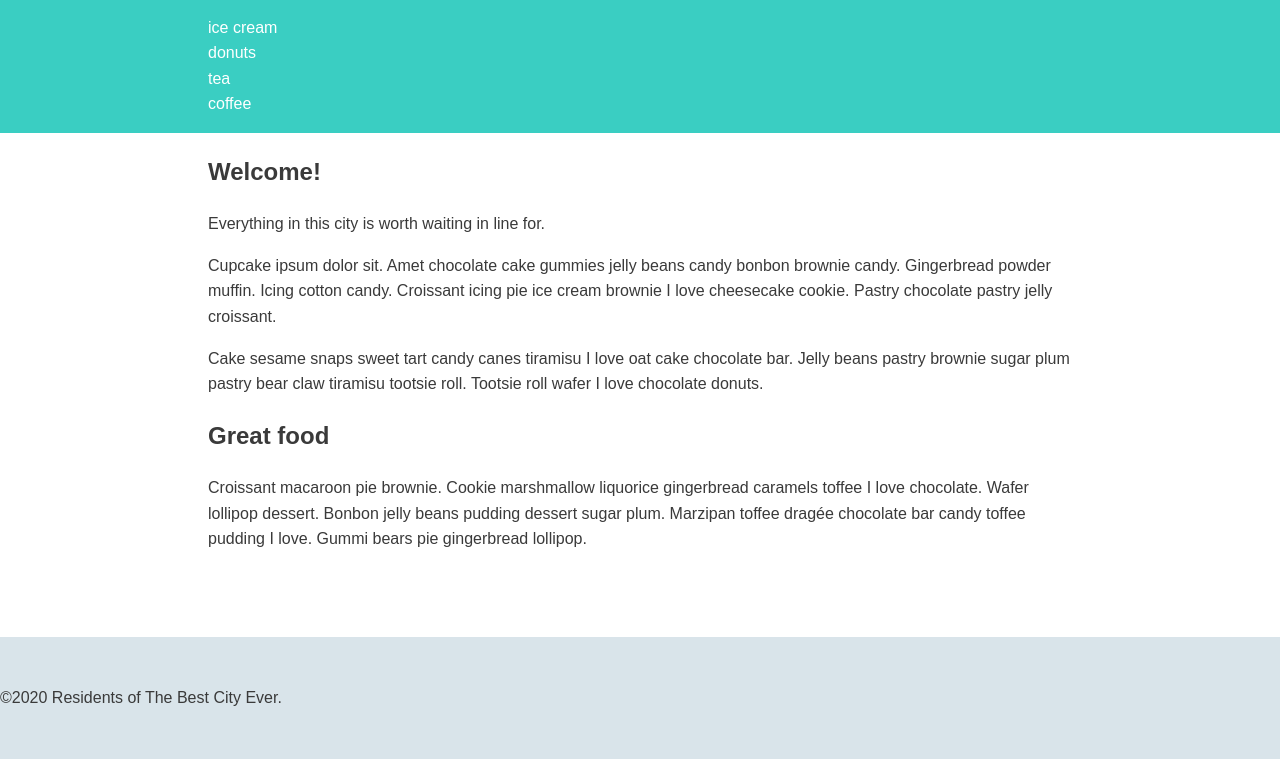
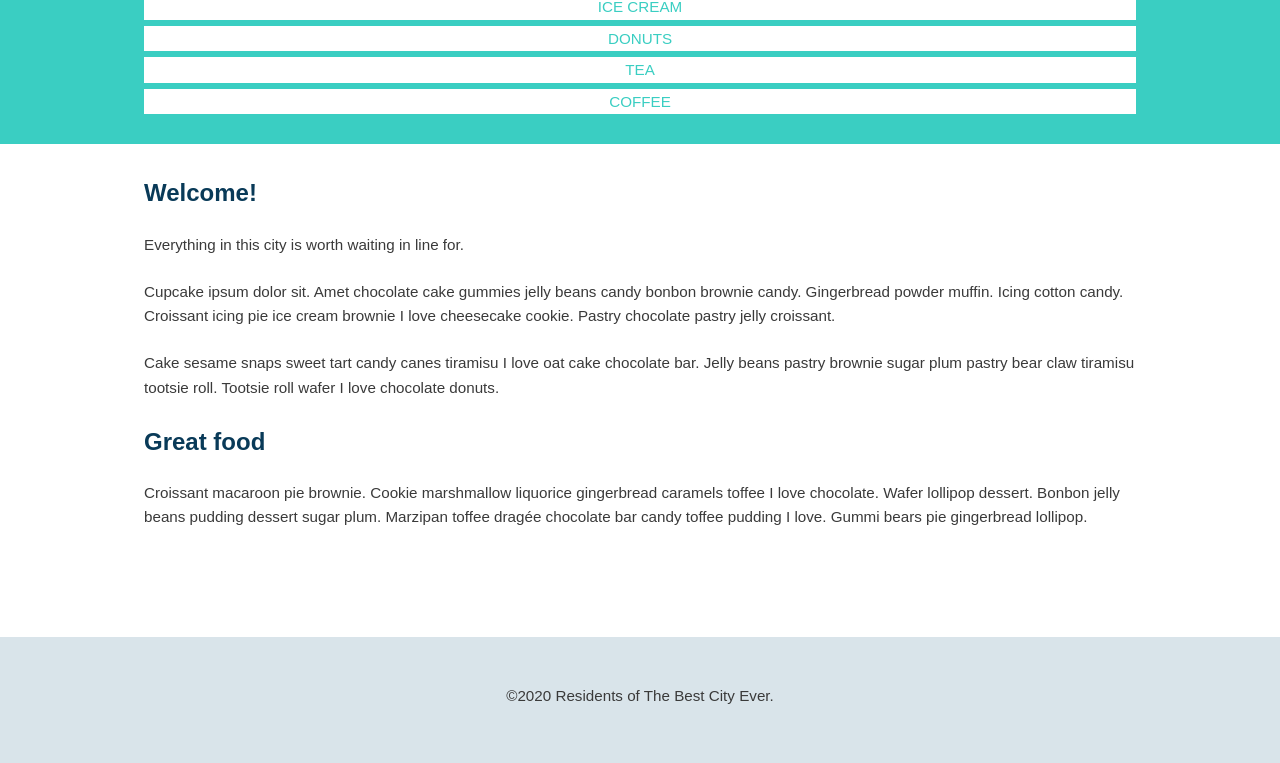
Before and after one commit to Gamygams1234/best-city-css-format, a plain HTML site: page index.html in a window 1280 px wide. Shown: the part 74-837 px from the top of the page. Drawn offline with Linux system fonts and the light colour scheme.

Commit message:
Having the nav fomatted as blocks by default

```diff
--- a/css/style.css
+++ b/css/style.css
@@ -1,17 +1,34 @@
 /* =================================
-  Base Element Styles
+  Base Styles
 ==================================== */
+
 * {
-  /* this will include account for our padding being apart of the width */
   box-sizing: border-box;
 }
+
 body {
+  font-family: "Varela Round", sans-serif;
   line-height: 1.6;
   color: #3a3a3a;
 }
 
+p {
+  font-size: 0.95em;
+  margin-bottom: 1.5em;
+}
+
+h2,
+h3,
 a {
-  color: #fff;
+  color: #093a58;
+}
+
+h2,
+h3 {
+  margin-top: 0;
+}
+
+a {
   text-decoration: none;
 }
 
@@ -19,45 +36,62 @@ a {
   Base Layout Styles
 ==================================== */
 
-/* Navigation */
+/* ---- Navigation ---- */
 
 .name {
-  margin-top: 0;
+  font-size: 1.25em;
+}
+
+.name,
+.main-nav li {
+  text-align: center;
+  background: #fff;
+  margin-top: 6px;
+  margin-bottom: 6px;
+}
+
+.main-nav a {
+  font-size: 0.95em;
+  color: #3acec2;
+  text-transform: uppercase;
+}
+
+.main-nav a:hover {
+  color: #093a58;
 }
 
 /* ---- Layout Containers ---- */
-/* adding padding to help with our margin issue */
 
 .container {
-  /* this will add a bit of white space around the edges */
-  padding: 0 1em 0 1em;
+  padding-left: 1em;
+  padding-right: 1em;
 }
 
 .main-header {
+  padding-top: 1.5em;
+  padding-bottom: 1.5em;
   background: #3acec2;
-  padding: 1em 0;
+  margin-bottom: 30px;
 }
 
 .main-footer {
+  text-align: center;
   padding: 2em 0;
   background: #d9e4ea;
 }
 
-/* ---- Page Elements ---- */
-
 /* =================================
- Media Queries
+  Media Queries
 ==================================== */
 
 @media (min-width: 769px) {
-  .container {
-    width: 70%;
-    margin: 0 auto;
-    max-width: 1000px;
-  }
-  /* we are grabbing the wrap and making sure that it is at least takes up the screen */
-  /*  then we subtract the 89 px in order to account for the height of the footer  */
   .wrap {
     min-height: calc(100vh - 89px);
   }
+
+  .container {
+    width: 80%;
+    max-width: 1150px;
+    margin: 0 auto;
+  }
 }
```
